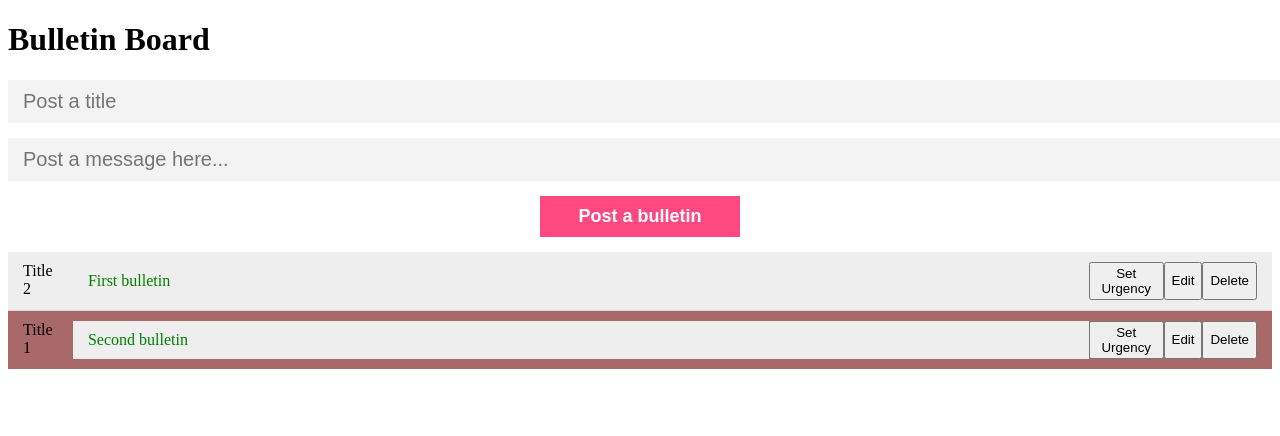
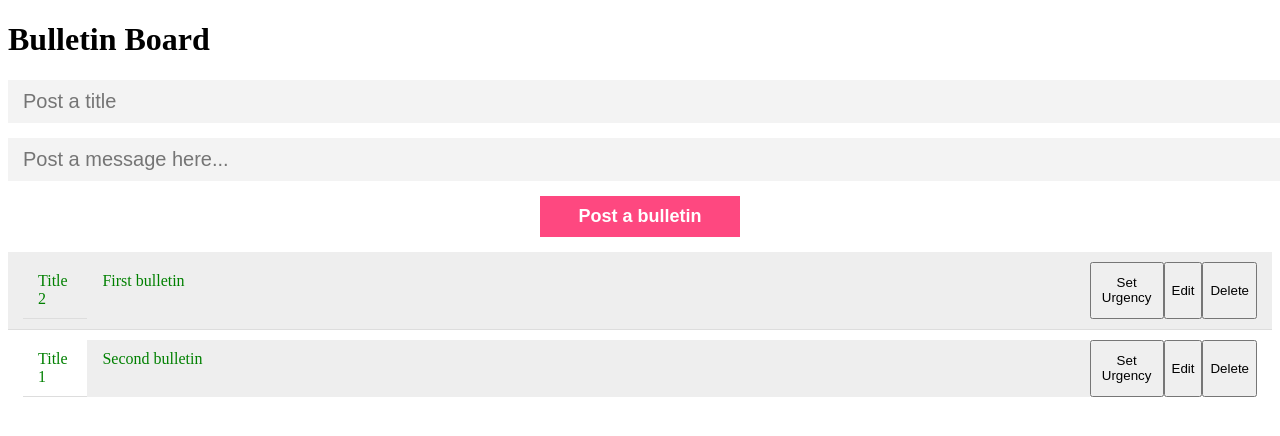
Before and after one commit to aprilnicole013/CRUD_project, an Angular app in the folder crud-project/: page / in a window 1280 px wide. Shown: the top 436 px of the page. Built offline with nearby package versions, Linux system fonts and the light colour scheme.

Commit message:
Update title with urgency click

```diff
--- a/crud-project/src/app/components/bulletins/bulletins.component.css
+++ b/crud-project/src/app/components/bulletins/bulletins.component.css
@@ -1,7 +1,6 @@
 .bulletin {
 	display: flex;
 	padding: 10px 15px;
-	background-color: rgb(170, 105, 105);
 	border-bottom: 1px solid #DDD;
 }
 
@@ -15,16 +14,12 @@
 
 .bulletin .id {
 	flex: 1 1 50px;
-  	padding-right: 10px;
+  padding-right: 10px;
 }
 
 .bulletin .content {
   flex: 1 1 100%;
 }
-
-/* .bulletin.done .content {
-	text-decoration: line-through;
-} */
 
 .bulletin-title {
   display: block;
@@ -68,6 +63,15 @@
 	font-weight: 700;
 }
 
+.id.urgent {
+  color: red;
+
+}
+
+.id.not-urgent {
+  color: green;
+}
+
 .content.urgent {
   color: red;
 }
--- a/crud-project/src/app/components/bulletins/bulletins.component.html
+++ b/crud-project/src/app/components/bulletins/bulletins.component.html
@@ -21,8 +21,8 @@
       ng-required="true"
     />
   </form>
-  <div class="bulletin" *ngFor="let bulletin of bulletins; let i = index;" class="bulletin {{ (bulletin.completed ? 'done' : '') }}">
-    <div class="id">{{ bulletin.title }}</div>
+  <div class="bulletin" *ngFor="let bulletin of bulletins; let i = index;">
+    <div class="id" class="bulletin {{ (bulletin.isUrgent ? 'urgent' : 'not-urgent') }}">{{ bulletin.title }}</div>
     <div class="content" class="bulletin {{ (bulletin.isUrgent ? 'urgent' : 'not-urgent') }}">{{ bulletin.content }}</div>
     <button class="urgency-button" (click)="toggleUrgency(i)">Set Urgency</button>
     <button class="edit">Edit</button>
```
